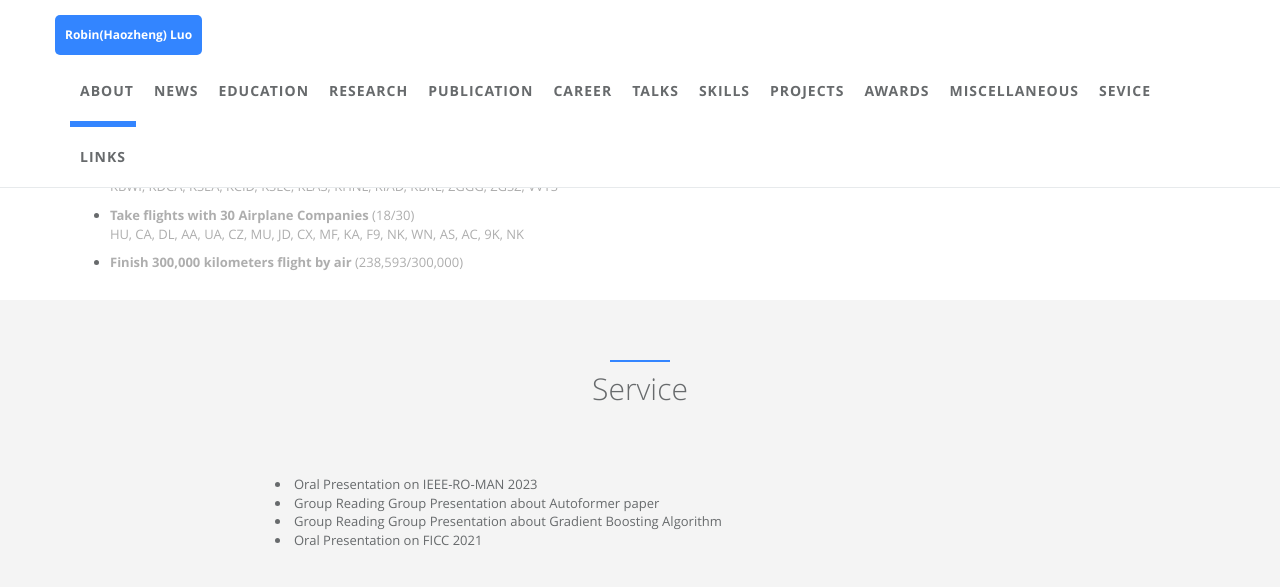
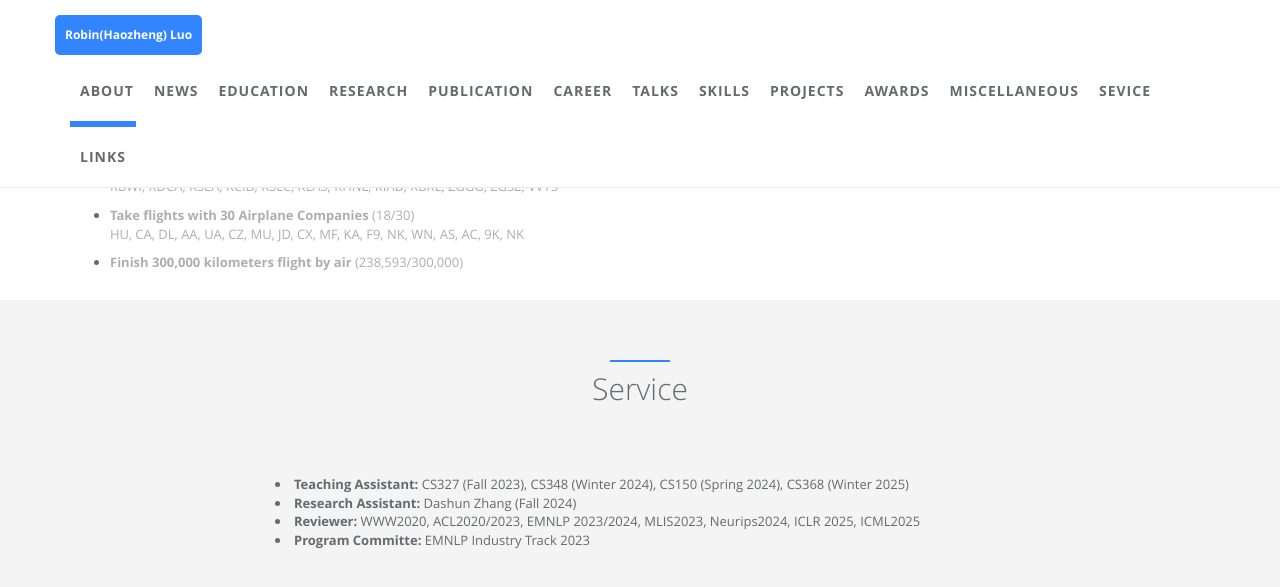
Before and after one commit to robinzixuan/robin.github.io, a Jekyll site: the page built from index.html, in a window 1280 px wide and 900 px high, scrolled down 12664 px, cut to the strip 0-594 px from the top of the window. Shown: the top 587 px of the strip. Built offline with Jekyll 4.4.1, drawn with Linux system fonts in a browser that asks for light colours.

Commit message:
Update sevice.html

```diff
--- a/_includes/sections/sevice.html
+++ b/_includes/sections/sevice.html
@@ -10,10 +10,10 @@
 
   <div class="col-lg-8 col-lg-offset-2 m-t-lg m-b-lg wow zoomIn">
     <ur>
-      <li>Oral Presentation on IEEE-RO-MAN 2023</li>
-      <li>Group Reading Group Presentation about Autoformer paper</li>
-      <li>Group Reading Group Presentation about Gradient Boosting Algorithm</li>
-      <li>Oral Presentation on FICC 2021</li>
+      <li><b>Teaching Assistant:</b> CS327 (Fall 2023), CS348 (Winter 2024), CS150 (Spring 2024), CS368 (Winter 2025)</li>
+      <li><b>Research Assistant:</b> Dashun Zhang (Fall 2024)</li>
+      <li><b>Reviewer:</b> WWW2020, ACL2020/2023, EMNLP 2023/2024, MLIS2023, Neurips2024, ICLR 2025, ICML2025 </li>
+      <li><b>Program Committe:</b> EMNLP Industry Track 2023</li>
     </ur>
   </div>
   <script>
```
